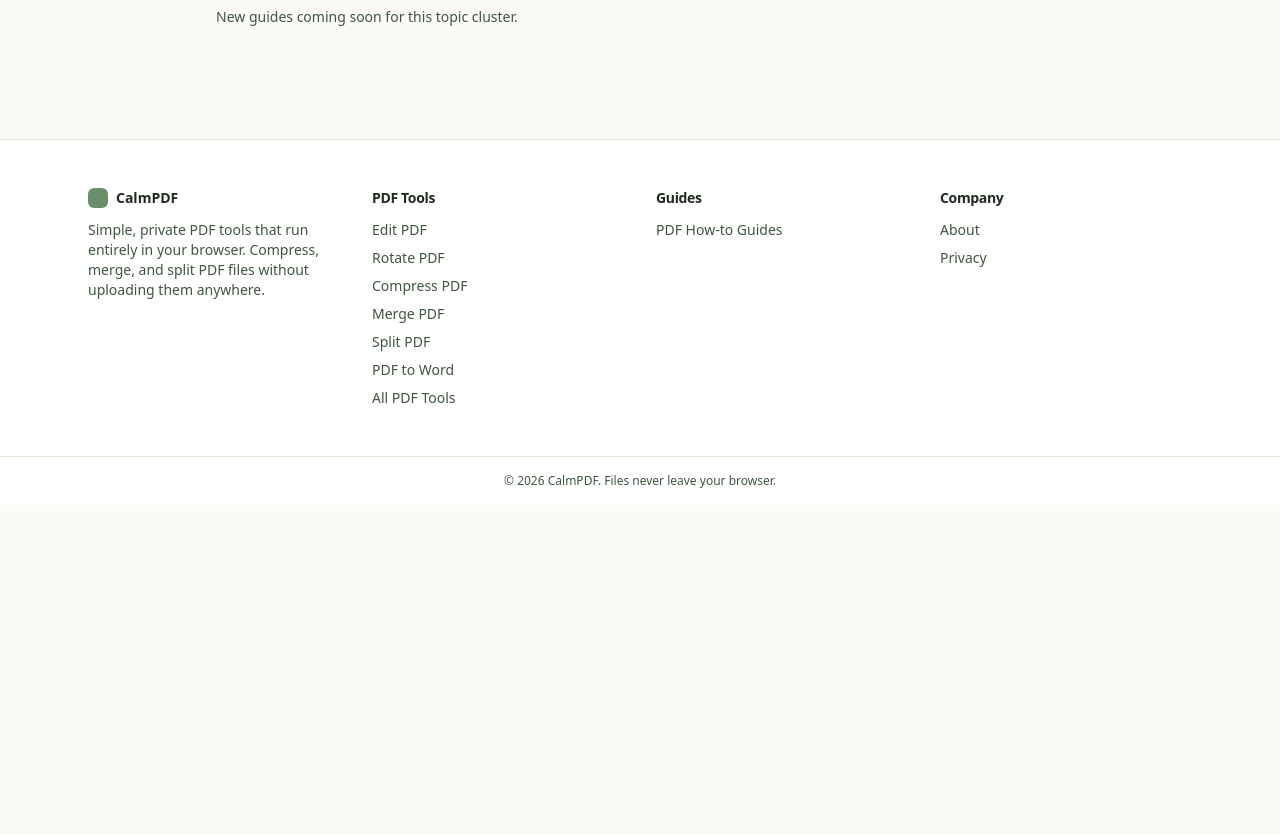
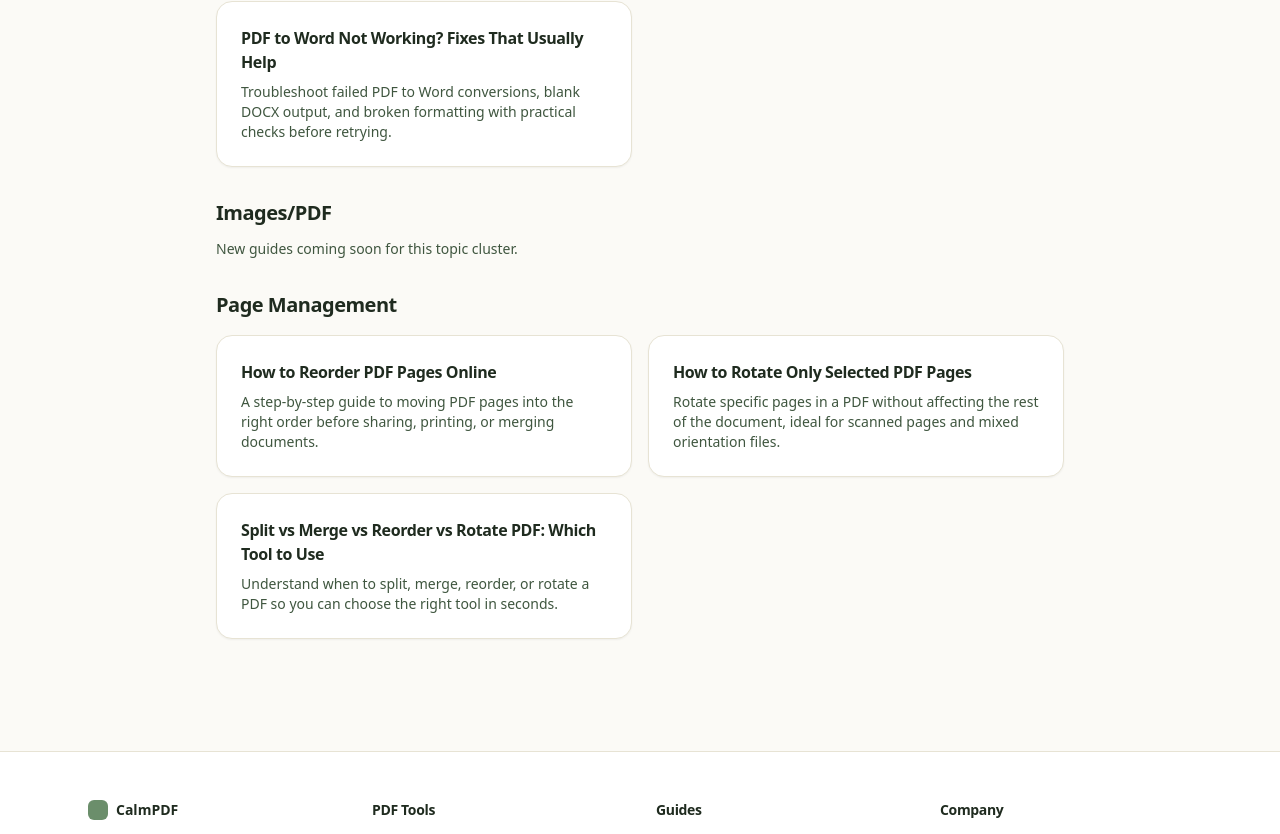
Before and after one commit to lorenzo-gu/calmpdf, a Next.js app: page /how-to in a window 1280 px wide. Shown: the part 1812-2646 px from the top of the page. Before the commit the page ends 2317 px from the top, so only its background shows below. Built offline with nearby package versions, Linux system fonts and the light colour scheme.

Commit message:
Add missing how-to guides for conversion and page management

```diff
--- /dev/null
+++ b/src/app/how-to/edit-pdf-in-browser/page.tsx
@@ -0,0 +1,22 @@
+import type { Metadata } from "next";
+import { SITE } from "@/lib/site";
+import { BLOG_POSTS } from "@/content/posts";
+import { ArticleShell } from "@/components/ArticleShell";
+
+const post = BLOG_POSTS.find((p) => p.slug === "edit-pdf-in-browser")!;
+
+export const metadata: Metadata = {
+  title: "How to Edit a PDF in Your Browser | CalmPDF",
+  description: "Learn practical browser-based PDF editing for forms, annotations, and quick fixes.",
+  alternates: { canonical: `${SITE.url}/how-to/edit-pdf-in-browser` },
+};
+
+export default function Page() {
+  return (
+    <ArticleShell post={post}>
+      <h1 className="text-3xl font-semibold tracking-tight mb-4">How to Edit a PDF in Your Browser</h1>
+      <p className="text-sage-700 mb-6">Browser editing is great for small updates: add text, comments, highlights, and signatures without installing anything.</p>
+      <p className="text-sage-700 mb-6">Need full page updates too? Pair editing with <a href="/reorder-pdf" className="text-sage-900 underline underline-offset-4">Reorder PDF</a> and <a href="/rotate-pdf" className="text-sage-900 underline underline-offset-4">Rotate PDF</a> when page sequence or orientation is also wrong.</p>
+    </ArticleShell>
+  );
+}
--- a/src/app/how-to/page.tsx
+++ b/src/app/how-to/page.tsx
@@ -33,7 +33,7 @@ const TOPIC_CLUSTERS: Cluster[] = [
   },
   {
     title: "Split PDF",
-    posts: PUBLISHED_BLOG_POSTS.filter((p) => p.slug.includes("split")),
+    posts: PUBLISHED_BLOG_POSTS.filter((p) => p.slug.includes("split") && !p.slug.includes("split-merge-reorder-rotate-which-to-use")),
   },
   {
     title: "Rotate PDF",
@@ -41,7 +41,7 @@ const TOPIC_CLUSTERS: Cluster[] = [
   },
   { title: "Convert PDF", posts: PUBLISHED_BLOG_POSTS.filter((p) => p.slug.includes("word") || p.slug.includes("docx") || p.slug.includes("convert-pdf")) },
   { title: "Images/PDF", posts: [] },
-  { title: "Page Management", posts: [] },
+  { title: "Page Management", posts: PUBLISHED_BLOG_POSTS.filter((p) => p.slug.includes("reorder") || p.slug.includes("rotate-selected") || p.slug.includes("split-merge-reorder-rotate-which-to-use")) },
 ];
 
 export default function HowToIndexPage() {
--- /dev/null
+++ b/src/app/how-to/reorder-pdf-pages-online/page.tsx
@@ -0,0 +1,27 @@
+import type { Metadata } from "next";
+import { SITE } from "@/lib/site";
+import { BLOG_POSTS } from "@/content/posts";
+import { ArticleShell } from "@/components/ArticleShell";
+
+const post = BLOG_POSTS.find((p) => p.slug === "reorder-pdf-pages-online")!;
+
+export const metadata: Metadata = {
+  title: "How to Reorder PDF Pages Online | CalmPDF",
+  description: "Step-by-step guide to reorder PDF pages online in your browser.",
+  alternates: { canonical: `${SITE.url}/how-to/reorder-pdf-pages-online` },
+};
+
+export default function Page() {
+  return (
+    <ArticleShell post={post}>
+      <h1 className="text-3xl font-semibold tracking-tight mb-4">How to Reorder PDF Pages Online</h1>
+      <p className="text-sage-700 mb-6">If your pages are in the wrong sequence, reordering is the fastest fix. Drag pages into place and export a clean final PDF.</p>
+      <ol className="list-decimal list-inside text-sage-700 space-y-2 mb-6">
+        <li>Open the <a href="/reorder-pdf" className="text-sage-900 underline underline-offset-4">Reorder PDF tool</a>.</li>
+        <li>Drop your file and wait for page thumbnails.</li>
+        <li>Drag pages into the correct order.</li>
+        <li>Export and download the reordered PDF.</li>
+      </ol>
+    </ArticleShell>
+  );
+}
--- /dev/null
+++ b/src/app/how-to/rotate-selected-pdf-pages/page.tsx
@@ -0,0 +1,27 @@
+import type { Metadata } from "next";
+import { SITE } from "@/lib/site";
+import { BLOG_POSTS } from "@/content/posts";
+import { ArticleShell } from "@/components/ArticleShell";
+
+const post = BLOG_POSTS.find((p) => p.slug === "rotate-selected-pdf-pages")!;
+
+export const metadata: Metadata = {
+  title: "How to Rotate Only Selected PDF Pages | CalmPDF",
+  description: "Rotate one or several selected PDF pages while keeping all other pages unchanged.",
+  alternates: { canonical: `${SITE.url}/how-to/rotate-selected-pdf-pages` },
+};
+
+export default function Page() {
+  return (
+    <ArticleShell post={post}>
+      <h1 className="text-3xl font-semibold tracking-tight mb-4">How to Rotate Only Selected PDF Pages</h1>
+      <p className="text-sage-700 mb-6">Use selective rotation when only some pages are sideways, such as scanned attachments inside portrait documents.</p>
+      <ol className="list-decimal list-inside text-sage-700 space-y-2 mb-6">
+        <li>Open <a href="/rotate-pdf" className="text-sage-900 underline underline-offset-4">Rotate PDF</a>.</li>
+        <li>Select only the page thumbnails that need rotation.</li>
+        <li>Rotate clockwise or counterclockwise.</li>
+        <li>Export the corrected file.</li>
+      </ol>
+    </ArticleShell>
+  );
+}
--- /dev/null
+++ b/src/app/how-to/split-merge-reorder-rotate-which-to-use/page.tsx
@@ -0,0 +1,27 @@
+import type { Metadata } from "next";
+import { SITE } from "@/lib/site";
+import { BLOG_POSTS } from "@/content/posts";
+import { ArticleShell } from "@/components/ArticleShell";
+
+const post = BLOG_POSTS.find((p) => p.slug === "split-merge-reorder-rotate-which-to-use")!;
+
+export const metadata: Metadata = {
+  title: "Split vs Merge vs Reorder vs Rotate PDF | CalmPDF",
+  description: "Quick decision guide for choosing split, merge, reorder, or rotate for your PDF task.",
+  alternates: { canonical: `${SITE.url}/how-to/split-merge-reorder-rotate-which-to-use` },
+};
+
+export default function Page() {
+  return (
+    <ArticleShell post={post}>
+      <h1 className="text-3xl font-semibold tracking-tight mb-4">Split vs Merge vs Reorder vs Rotate PDF: Which Tool to Use</h1>
+      <ul className="list-disc list-inside text-sage-700 space-y-2 mb-6">
+        <li><strong>Split</strong>: break one PDF into smaller files or extract ranges.</li>
+        <li><strong>Merge</strong>: combine multiple PDFs into one document.</li>
+        <li><strong>Reorder</strong>: keep all pages but change their sequence.</li>
+        <li><strong>Rotate</strong>: fix page orientation without changing order.</li>
+      </ul>
+      <p className="text-sage-700 mb-6">For mixed cleanup jobs, the most common flow is Merge → Reorder → Rotate.</p>
+    </ArticleShell>
+  );
+}
--- a/src/content/posts.ts
+++ b/src/content/posts.ts
@@ -66,7 +66,22 @@ export const BLOG_POSTS: Post[] = [
         ctaHref: "/compress-pdf",
         ctaLabel: "Compress PDF Free",
         published: true,
-    },
+  },
+  {
+        slug: "edit-pdf-in-browser",
+        title: "How to Edit a PDF in Your Browser",
+        description: "Learn what browser-based PDF editing can and cannot do, and how to add simple edits without installing desktop software.",
+        datePublished: "2026-05-04",
+        dateModified: "2026-05-04",
+        ctaHref: "/edit-pdf",
+        ctaLabel: "Edit PDF in Browser",
+        published: true,
+        faqs: [
+          { q: "Can I edit PDF text directly in the browser?", a: "In most browser tools, you can add text boxes, highlights, and shapes, but not fully rewrite existing paragraph text. Full paragraph editing usually requires advanced desktop software." },
+          { q: "Is browser-based PDF editing private?", a: "It depends on the tool. CalmPDF runs in your browser so your file stays on your device. If a tool uploads files, the document is processed on remote servers." },
+        ],
+        relatedLinks: [{ href: "/edit-pdf", label: "Edit PDF tool" }, { href: "/how-to/add-text-to-pdf", label: "How to Add Text to a PDF" }],
+  },
   {
     slug: "rotate-pdf",
     title: "How to Rotate a PDF",
@@ -188,6 +203,51 @@ export const BLOG_POSTS: Post[] = [
         ctaLabel: "Start Compressing PDFs",
         published: true,
   },
+  {
+        slug: "reorder-pdf-pages-online",
+        title: "How to Reorder PDF Pages Online",
+        description: "A step-by-step guide to moving PDF pages into the right order before sharing, printing, or merging documents.",
+        datePublished: "2026-05-04",
+        dateModified: "2026-05-04",
+        ctaHref: "/reorder-pdf",
+        ctaLabel: "Reorder PDF Pages",
+        published: true,
+        faqs: [
+          { q: "Does reordering pages change PDF quality?", a: "No. Reordering only changes page sequence and does not recompress text or images." },
+          { q: "Can I reorder only a few pages?", a: "Yes. You can move only the pages you need and leave the rest unchanged." },
+        ],
+        relatedLinks: [{ href: "/reorder-pdf", label: "Reorder PDF tool" }, { href: "/how-to/split-pdf-into-multiple-files", label: "How to Split a PDF into Multiple Files" }],
+  },
+  {
+        slug: "rotate-selected-pdf-pages",
+        title: "How to Rotate Only Selected PDF Pages",
+        description: "Rotate specific pages in a PDF without affecting the rest of the document, ideal for scanned pages and mixed orientation files.",
+        datePublished: "2026-05-04",
+        dateModified: "2026-05-04",
+        ctaHref: "/rotate-pdf",
+        ctaLabel: "Rotate Selected Pages",
+        published: true,
+        faqs: [
+          { q: "Can I rotate one page without rotating all pages?", a: "Yes. Select only the page thumbnails you want to rotate, then save." },
+          { q: "Will rotated pages look blurry?", a: "No. Rotation changes page orientation metadata and does not re-encode page content." },
+        ],
+        relatedLinks: [{ href: "/rotate-pdf", label: "Rotate PDF tool" }, { href: "/how-to/reorder-pdf-pages-online", label: "How to Reorder PDF Pages Online" }],
+  },
+  {
+        slug: "split-merge-reorder-rotate-which-to-use",
+        title: "Split vs Merge vs Reorder vs Rotate PDF: Which Tool to Use",
+        description: "Understand when to split, merge, reorder, or rotate a PDF so you can choose the right tool in seconds.",
+        datePublished: "2026-05-04",
+        dateModified: "2026-05-04",
+        ctaHref: "/tools",
+        ctaLabel: "Browse PDF Tools",
+        published: true,
+        faqs: [
+          { q: "What is the fastest way to fix page order issues?", a: "Use Reorder when pages are correct but out of sequence. Use Rotate when orientation is wrong. Use Split or Merge only when adding or removing page groups." },
+          { q: "Do I need multiple tools for one document?", a: "Sometimes yes. A common workflow is Merge first, then Reorder, then Rotate specific pages." },
+        ],
+        relatedLinks: [{ href: "/reorder-pdf", label: "Reorder PDF tool" }, { href: "/merge-pdf", label: "Merge PDF tool" }, { href: "/split-pdf", label: "Split PDF tool" }, { href: "/rotate-pdf", label: "Rotate PDF tool" }],
+  },
 ];
 
 export function getPost(slug: string): Post | undefined {
```
